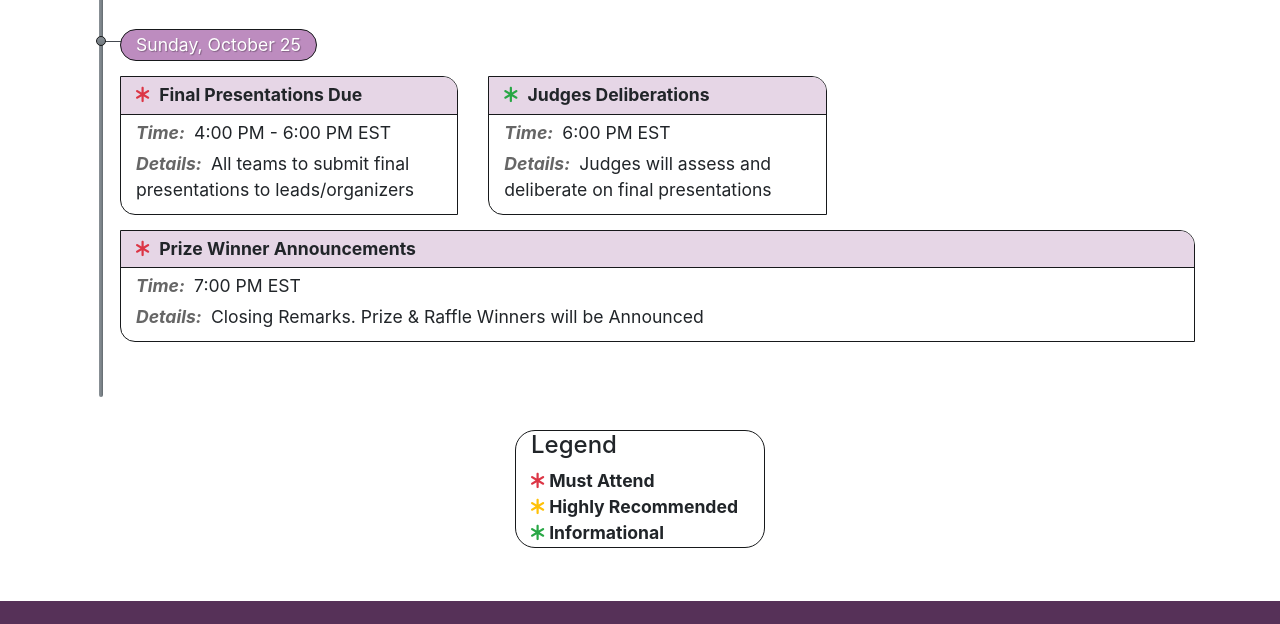
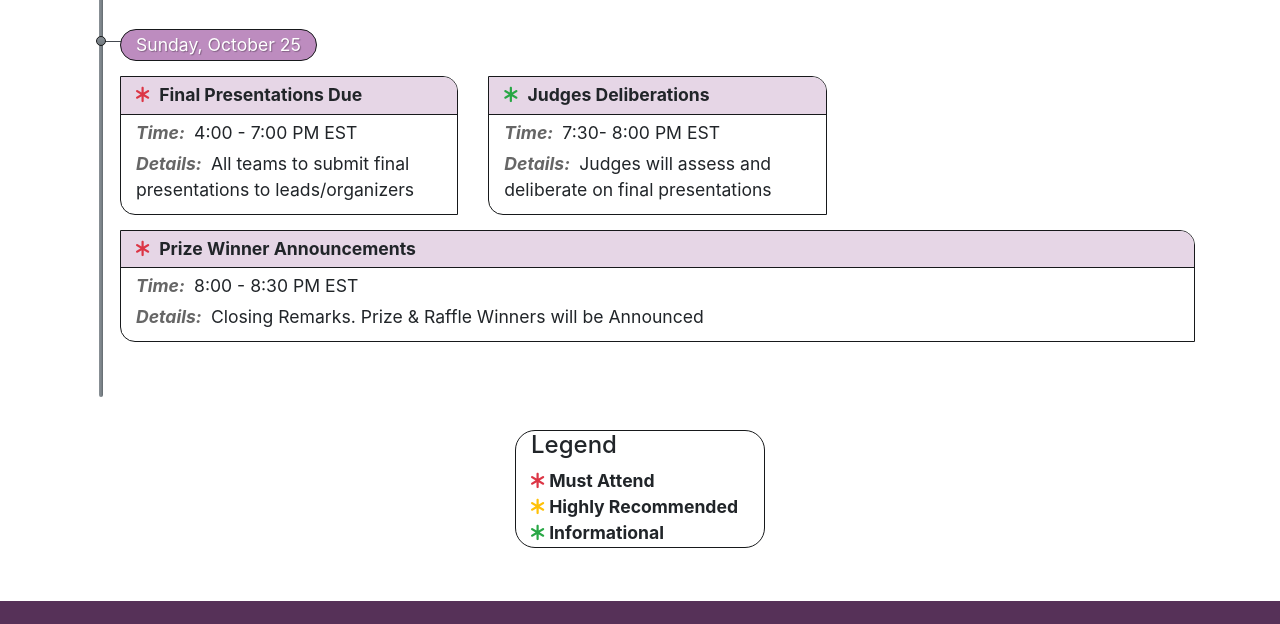
Before and after one commit to mitulshah3882/GemHack, a plain HTML site: page schedule.html in a window 1280 px wide. Shown: the part 1200-1824 px from the top of the page. Drawn offline with nearby package versions, Linux system fonts and the light colour scheme.

Commit message:
Updated Schedule

```diff
--- a/schedule.html
+++ b/schedule.html
@@ -196,7 +196,7 @@
                             <i class="fa fa-asterisk text-danger" aria-hidden="true"></i> <strong>Final Presentations Due</strong>
                             </div>
                             <div class="box-content">
-                            <div class="box-item"><strong>Time: </strong>4:00 PM - 6:00 PM EST</div>
+                            <div class="box-item"><strong>Time: </strong>4:00 - 7:00 PM EST</div>
                             <div class="box-item"><strong>Details: </strong>All teams to submit final presentations to leads/organizers</div>
                             </div>
                             <!-- <div class="box-footer">- Tyler</div> -->
@@ -208,7 +208,7 @@
                             <i class="fa fa-asterisk text-success" aria-hidden="true"></i> <strong>Judges Deliberations</strong>
                             </div>
                             <div class="box-content">
-                            <div class="box-item"><strong>Time: </strong>6:00 PM EST</div>
+                            <div class="box-item"><strong>Time: </strong>7:30- 8:00 PM EST</div>
                             <div class="box-item"><strong>Details: </strong>Judges will assess and deliberate on final presentations </div>
                             </div>
                             <!-- <div class="box-footer">- Tyler</div> -->
@@ -220,7 +220,7 @@
                             <i class="fa fa-asterisk text-danger" aria-hidden="true"></i> <strong>Prize Winner Announcements</strong>
                             </div>
                             <div class="box-content">
-                            <div class="box-item"><strong>Time: </strong>7:00 PM EST</div>
+                            <div class="box-item"><strong>Time: </strong>8:00 - 8:30 PM EST</div>
                             <div class="box-item"><strong>Details: </strong>Closing Remarks. Prize & Raffle Winners will be Announced</div>
                             </div>
                             <!-- <div class="box-footer">- Tyler</div> -->
```
